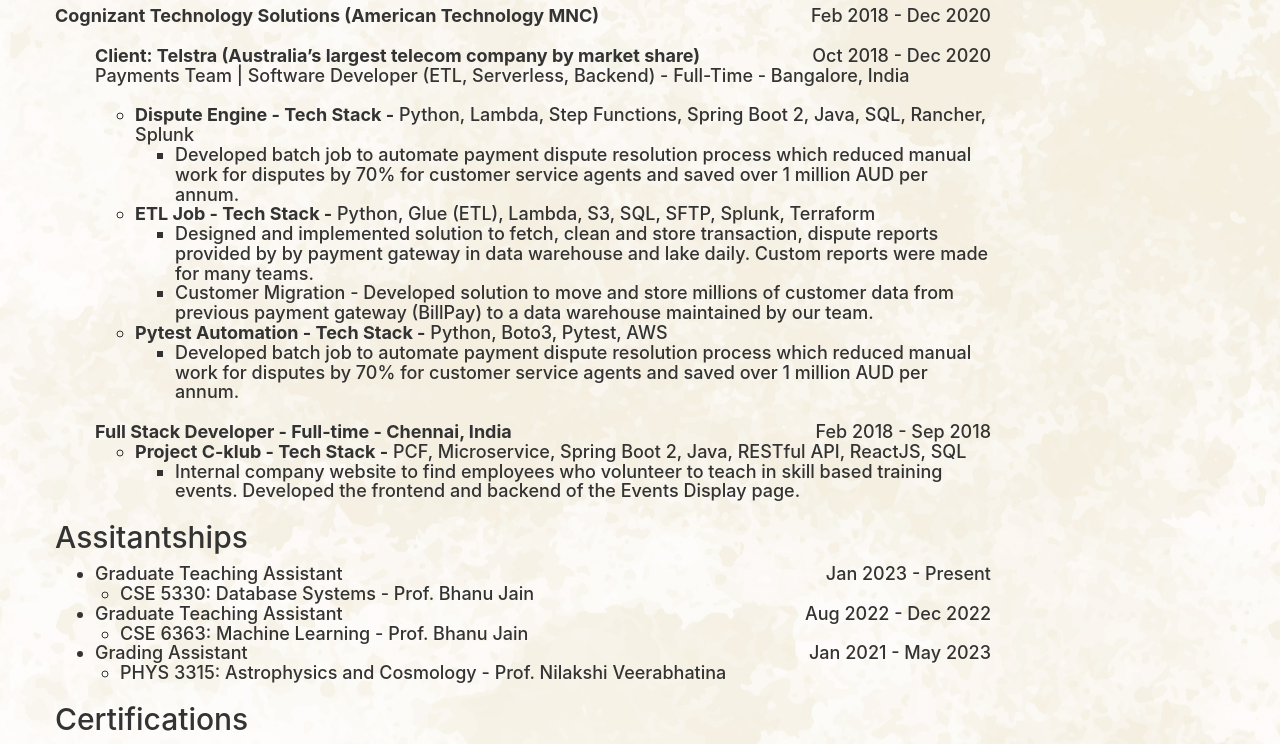
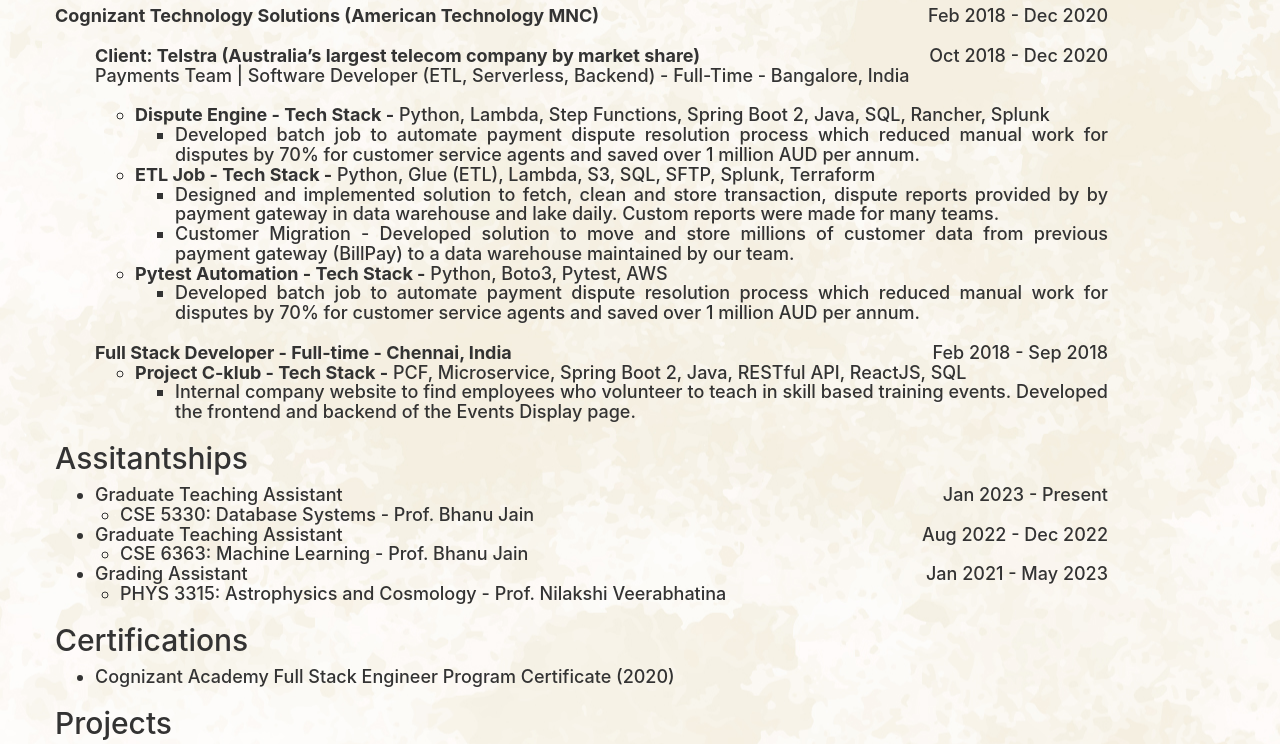
Before and after one commit to AmlanAlok/amlanalok.com, a React (Create React App) app: page /resume in a window 1280 px wide. Shown: the part 750-1494 px from the top of the page. Built offline with nearby package versions, Linux system fonts and the light colour scheme.

Commit message:
text align justify

```diff
--- a/src/components/Resume/Resume.css
+++ b/src/components/Resume/Resume.css
@@ -49,7 +49,7 @@
 }
 
 .D {
-    width: 80%;
+    width: 90%;
     /* background-color: lightgrey; */
     /* background-image: url("../../images/26.jpg");  */
 }
--- a/src/components/Resume/Resume.js
+++ b/src/components/Resume/Resume.js
@@ -14,10 +14,14 @@
                 <h1 className='center-pos'>Resume</h1>
                 <Education />
                 <Skills />
-                <WorkExperience />
+                <div className="justify-txt">
+                    <WorkExperience />
+                </div>
                 <Assitantships />
                 <Certifications />
-                <Projects />
+                <div className="justify-txt">
+                    <Projects />
+                </div>
             </div>
         </div>
     )
```
